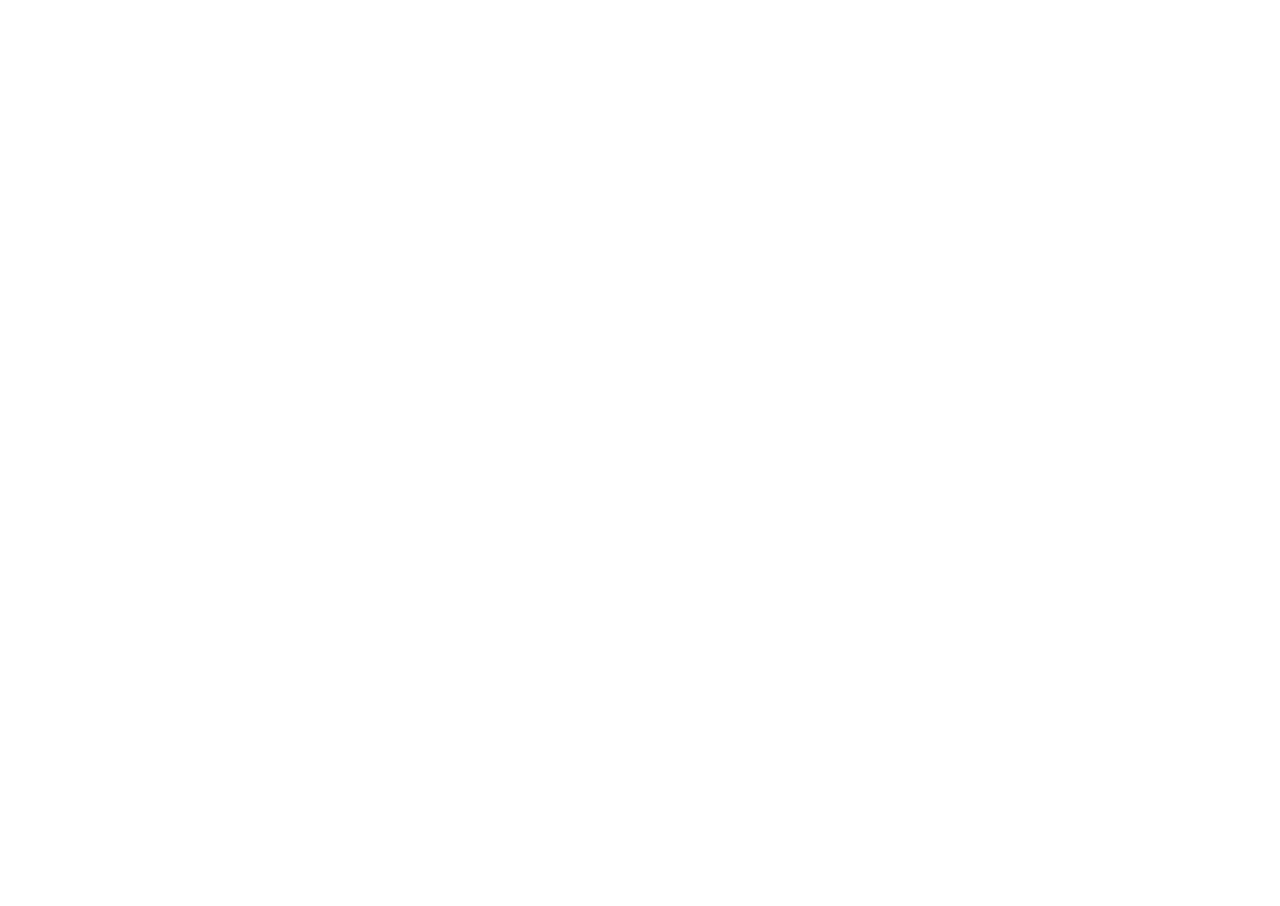
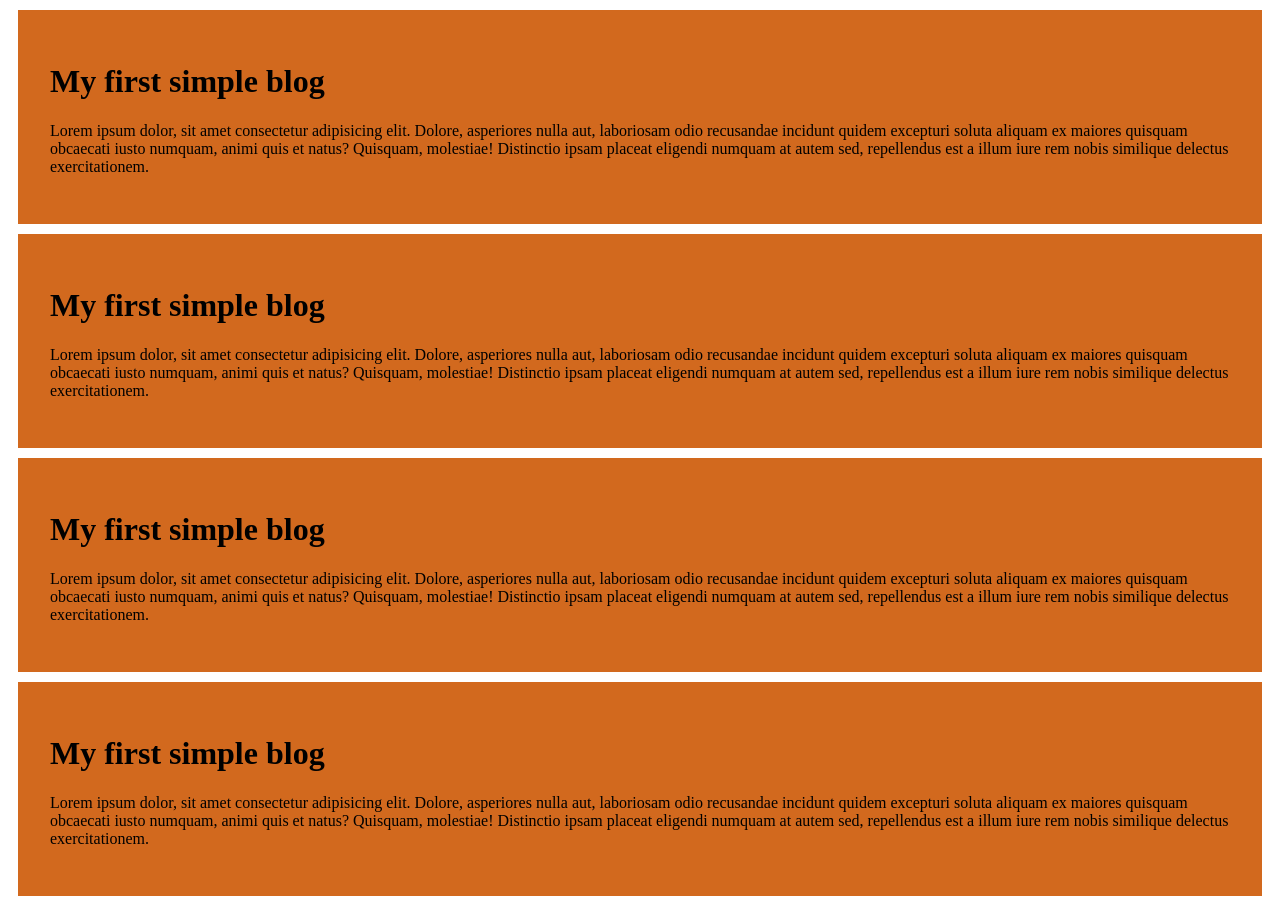
Before and after one commit to shahadat-hasan/my-first-gitHub-repo, a plain HTML site: page index.html in a window 1280 px wide. Before the commit the page ends 800 px from the top, so only its background shows below. Drawn offline with Linux system fonts and the light colour scheme.

Commit message:
added my first css in github

```diff
--- a/index.html
+++ b/index.html
@@ -4,8 +4,24 @@
     <meta charset="UTF-8">
     <meta name="viewport" content="width=device-width, initial-scale=1.0">
     <title>my first github repo</title>
+    <link rel="stylesheet" href="style.css">
 </head>
 <body>
-
+    <div>
+        <h1>My first simple blog</h1>
+        <p>Lorem ipsum dolor, sit amet consectetur adipisicing elit. Dolore, asperiores nulla aut, laboriosam odio recusandae incidunt quidem excepturi soluta aliquam ex maiores quisquam obcaecati iusto numquam, animi quis et natus? Quisquam, molestiae! Distinctio ipsam placeat eligendi numquam at autem sed, repellendus est a illum iure rem nobis similique delectus exercitationem.</p>
+    </div>
+    <div>
+        <h1>My first simple blog</h1>
+        <p>Lorem ipsum dolor, sit amet consectetur adipisicing elit. Dolore, asperiores nulla aut, laboriosam odio recusandae incidunt quidem excepturi soluta aliquam ex maiores quisquam obcaecati iusto numquam, animi quis et natus? Quisquam, molestiae! Distinctio ipsam placeat eligendi numquam at autem sed, repellendus est a illum iure rem nobis similique delectus exercitationem.</p>
+    </div>
+    <div>
+        <h1>My first simple blog</h1>
+        <p>Lorem ipsum dolor, sit amet consectetur adipisicing elit. Dolore, asperiores nulla aut, laboriosam odio recusandae incidunt quidem excepturi soluta aliquam ex maiores quisquam obcaecati iusto numquam, animi quis et natus? Quisquam, molestiae! Distinctio ipsam placeat eligendi numquam at autem sed, repellendus est a illum iure rem nobis similique delectus exercitationem.</p>
+    </div>
+    <div>
+        <h1>My first simple blog</h1>
+        <p>Lorem ipsum dolor, sit amet consectetur adipisicing elit. Dolore, asperiores nulla aut, laboriosam odio recusandae incidunt quidem excepturi soluta aliquam ex maiores quisquam obcaecati iusto numquam, animi quis et natus? Quisquam, molestiae! Distinctio ipsam placeat eligendi numquam at autem sed, repellendus est a illum iure rem nobis similique delectus exercitationem.</p>
+    </div>
 </body>
 </html>
--- /dev/null
+++ b/style.css
@@ -0,0 +1,5 @@
+div{
+    background-color: chocolate;
+    margin: 10px;
+    padding: 2rem;
+}
```
